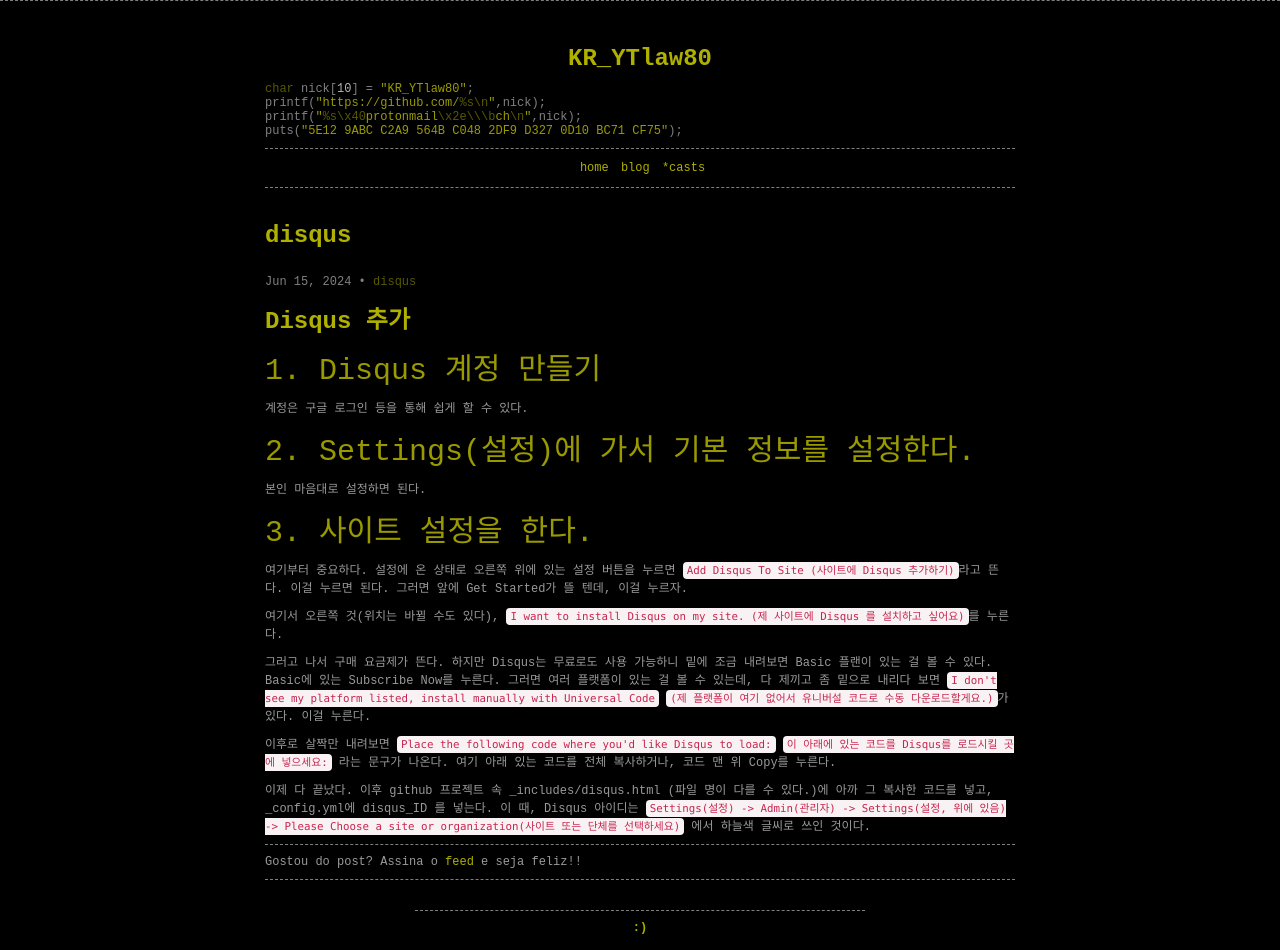
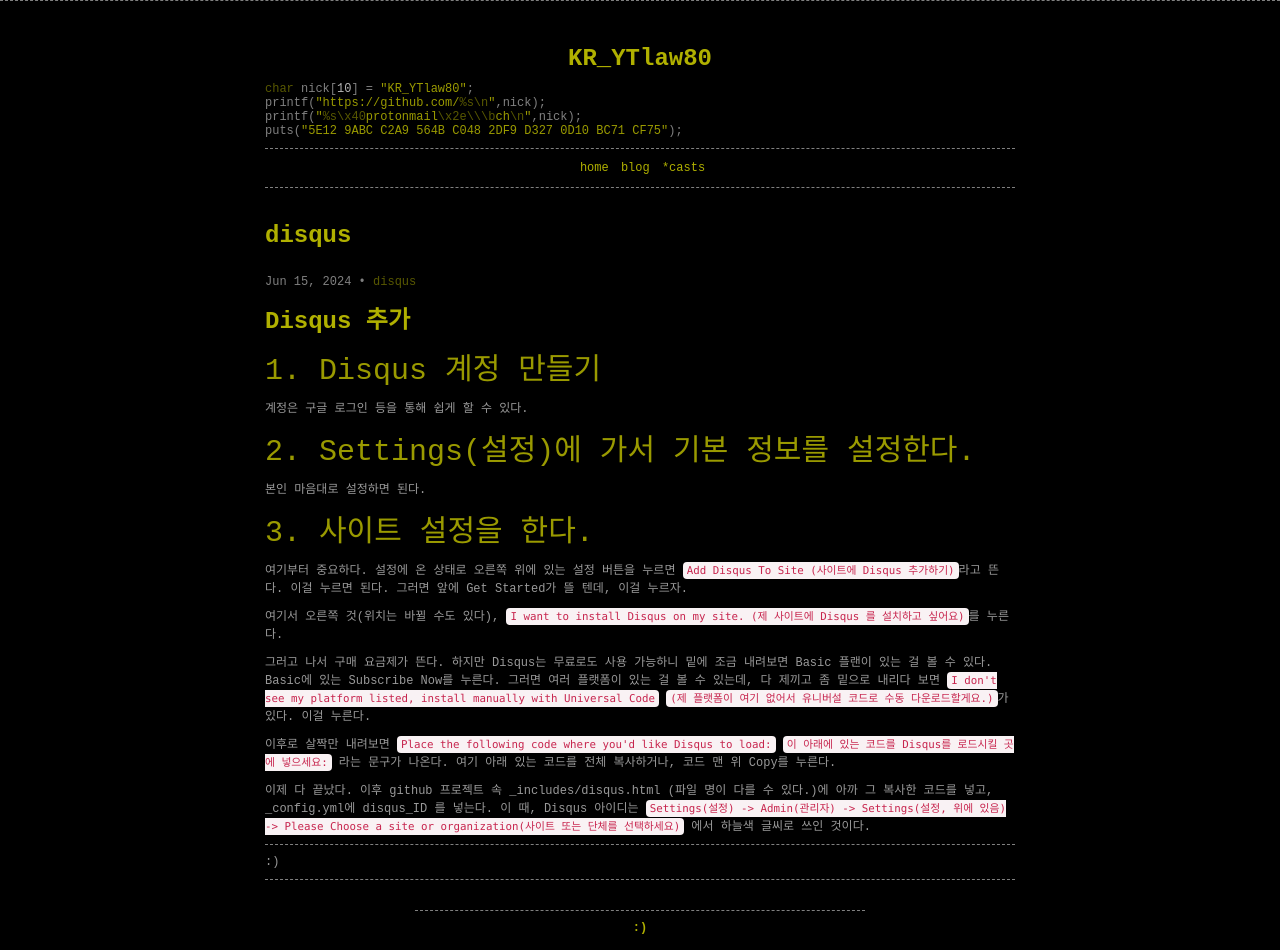
Before and after one commit to YTlaw80/blog, a Jekyll site: the page built from _posts/2024/2024-06-23-disqus.md, in a window 1280 px wide. Built offline with Jekyll 4.4.1, drawn with Linux system fonts in a browser that asks for light colours; comment, search, counter and statistics services are not loaded.

Commit message:
post_update

```diff
--- a/_layouts/post.html
+++ b/_layouts/post.html
@@ -19,7 +19,7 @@ layout: page
   </article>
 
 	<p class="feed-recomendation">
-		Gostou do post? Assina o <a href="{{ site.baseurl }}feed/">feed</a> e seja feliz!!
+		:)
 	</p>
 
   {% include disqus.html %}
```
